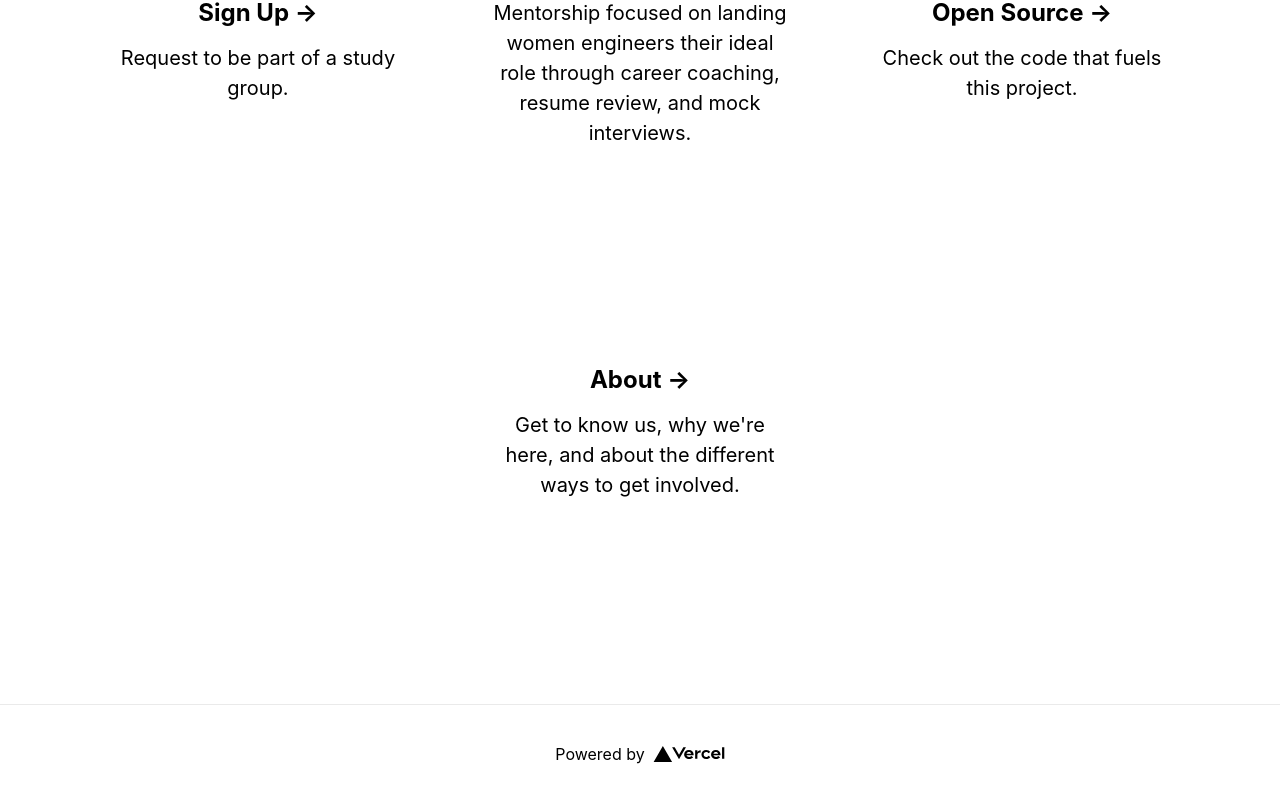
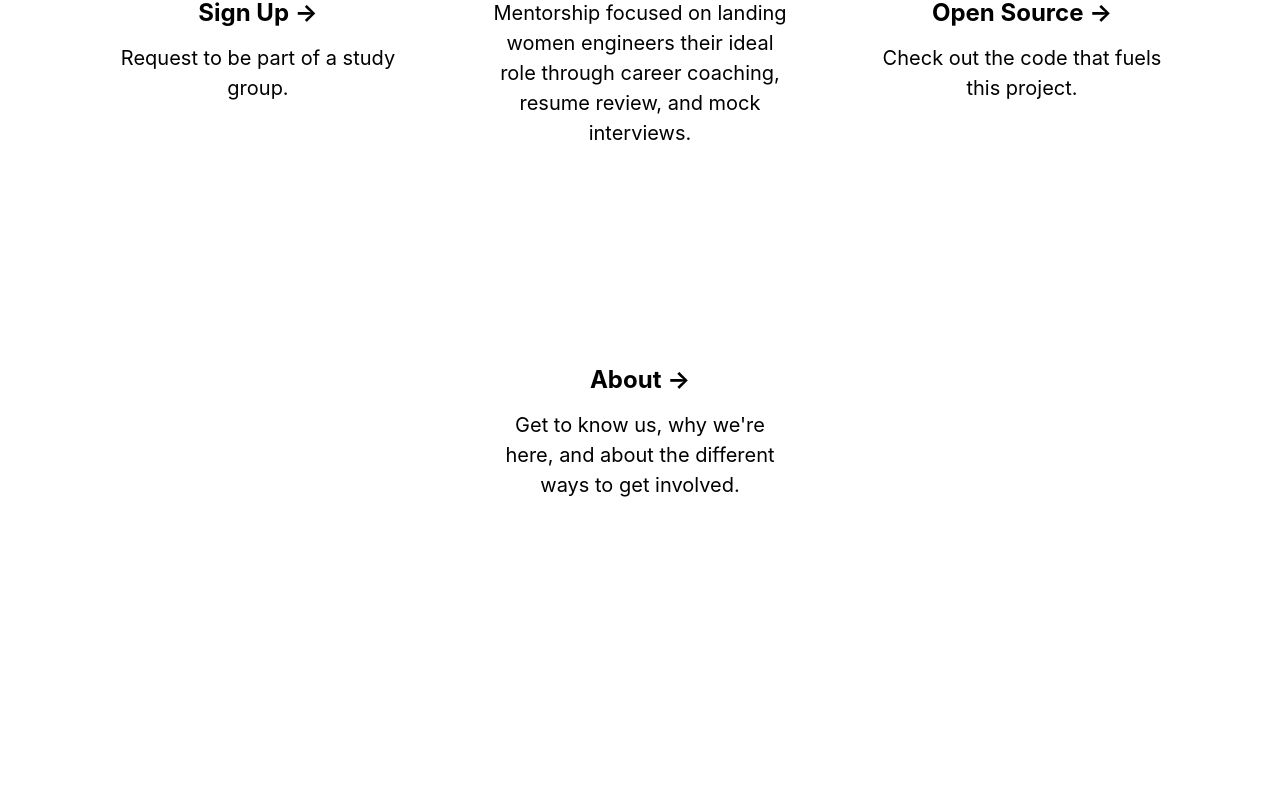
Before and after one commit to upward-dev/Upward, a Next.js app: page / in a window 1280 px wide. Shown: the part 591-1393 px from the top of the page. After the commit the page ends 1295 px from the top, so only its background shows below. Built offline with nearby package versions, Linux system fonts and the light colour scheme.

Commit message:
removing vercel content

```diff
--- a/pages/index.tsx
+++ b/pages/index.tsx
@@ -58,18 +58,6 @@
           </a>
         </div>
       </main>
-
-      <footer className={styles.footer}>
-        <a
-          href="https://vercel.com?utm_source=create-next-app&utm_medium=default-template&utm_campaign=create-next-app"
-          target="_blank"
-          rel="noopener noreferrer">
-          Powered by{' '}
-          <span className={styles.vercelLogo}>
-            <Image src="/vercel.svg" alt="Vercel Logo" width={72} height={16} />
-          </span>
-        </a>
-      </footer>
     </div>
   )
 }
--- a/styles/Home.module.css
+++ b/styles/Home.module.css
@@ -166,11 +166,6 @@
   line-height: 1.5;
 }
 
-.vercelLogo {
-  height: 1em;
-  margin-left: 0.5rem;
-}
-
 .aboutDescription {
   display: flex;
   background-color: secondary-light;
```
Also changed, not shown: 2 other files (tests, documents, lock files or other folders).
